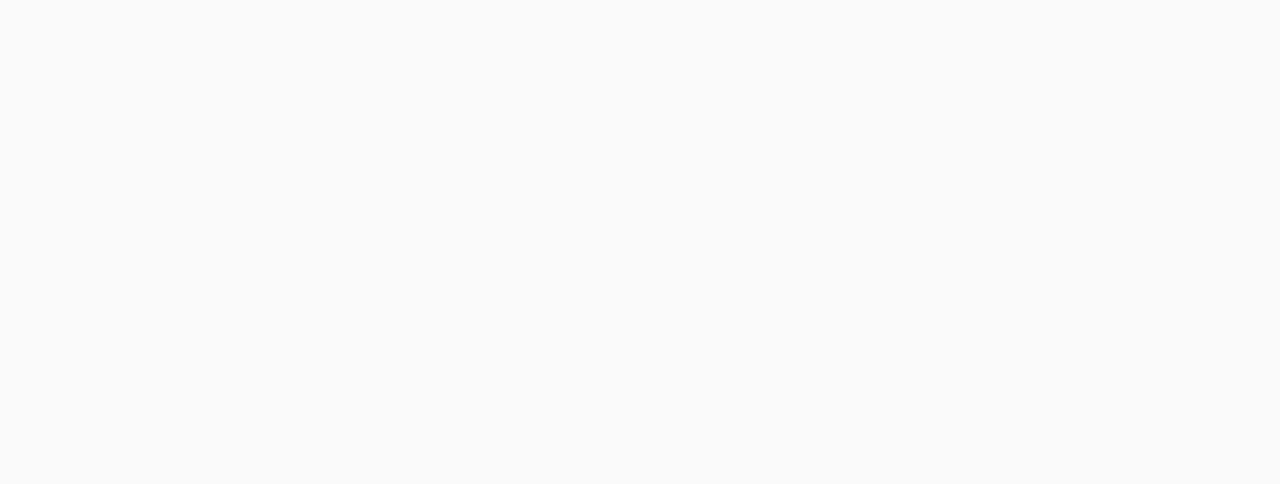
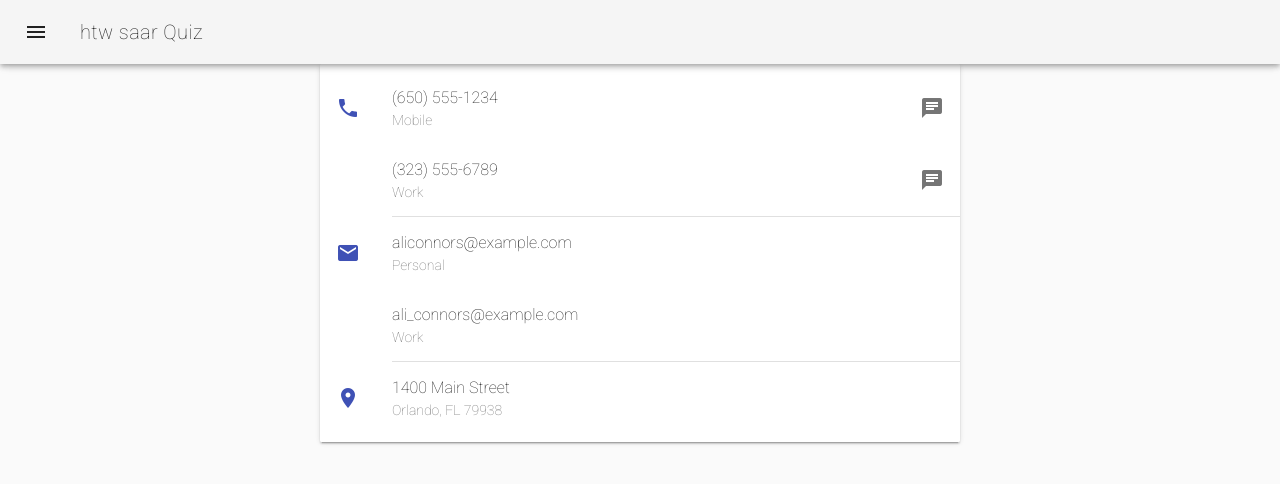
Before and after one commit to mariusbackes/htw-quiz, a Vue app in the folder app/client/: page /#/user in a window 1280 px wide. Shown: the top 484 px of the page. Built offline with nearby package versions, Linux system fonts and the light colour scheme.

Commit message:
navigation drawer in view

```diff
--- a/app/client/src/components/NavigationBar.vue
+++ b/app/client/src/components/NavigationBar.vue
@@ -1,11 +1,53 @@
 <template>
+  <div>
+    <v-navigation-drawer :clipped="clipped" v-model="drawer" enable-resize-watcher app>
+      <v-list>
+        <v-list-tile
+          v-for="item in items"
+          :key="item.title"
+          :to="item.path">
+          <v-list-tile-action>
+            <v-icon>{{ item.icon }}</v-icon>
+          </v-list-tile-action>
 
+          <v-list-tile-content>
+            <v-list-tile-title>{{ item.title }}</v-list-tile-title>
+          </v-list-tile-content>
+        </v-list-tile>
+      </v-list>
+    </v-navigation-drawer>
+    <v-toolbar fixed app :clipped-left="clipped">
+      <v-toolbar-side-icon @click.stop="drawer = !drawer"></v-toolbar-side-icon>
+      <v-toolbar-title>htw saar Quiz</v-toolbar-title>
+      <v-spacer></v-spacer>
+    </v-toolbar>
+    <v-content>
+      <router-view></router-view>
+    </v-content>
+  </div>
 </template>
 
 <script>
-    export default {
-        name: "NavigationBar"
+  export default {
+    name: "NavigationBar",
+    data() {
+      return {
+        drawer: false,
+        clipped: false,
+        items: [
+          { title: 'Home', icon: 'dashboard', path: '/home'  },
+          { title: 'Spiel', icon: 'games', path: '/game' },
+          { title: 'Highscore', icon: 'score', path: '/highscore' },
+          { title: 'Account', icon: 'account_box', path: '/user' },
+        ]
+      }
+    },
+    methods: {
+      openPage(path) {
+        this.$router.push(path);
+      }
     }
+  }
 </script>
 
 <style scoped>
--- a/app/client/src/pages/Game.vue
+++ b/app/client/src/pages/Game.vue
@@ -1,11 +1,19 @@
 <template>
-  <h1>Game</h1>
+  <div>
+    <NavigationBar />
+    <h1>Spiel</h1>
+  </div>
 </template>
 
 <script>
-    export default {
-        name: "Game"
+  import NavigationBar from '../components/NavigationBar';
+
+  export default {
+    name: "Game",
+    components: {
+      NavigationBar
     }
+  }
 </script>
 
 <style scoped>
--- a/app/client/src/pages/Highscore.vue
+++ b/app/client/src/pages/Highscore.vue
@@ -1,11 +1,19 @@
 <template>
-  <h1>Highscore</h1>
+  <div>
+    <NavigationBar />
+    <h1>Highscore</h1>
+  </div>
 </template>
 
 <script>
-    export default {
-        name: "Highscore"
-    }
+  import NavigationBar from '../components/NavigationBar';
+
+  export default {
+    name: "Highscore",
+    components: {
+      NavigationBar
+    },
+  }
 </script>
 
 <style scoped>
--- a/app/client/src/pages/Home.vue
+++ b/app/client/src/pages/Home.vue
@@ -1,10 +1,18 @@
 <template>
-  <h1>Home</h1>
+  <div>
+    <NavigationBar />
+    <h1>Hallo</h1>
+  </div>
 </template>
 
 <script>
+  import NavigationBar from '../components/NavigationBar';
+
   export default {
     name: 'Home',
+    components: {
+      NavigationBar
+    },
     data () {
       return {
 
--- a/app/client/src/pages/Login.vue
+++ b/app/client/src/pages/Login.vue
@@ -119,7 +119,6 @@
             email: this.email,
             password: this.password
           };
-          console.log(login_obj);
           userService.login(login_obj).then((response) => {
             if(response.success){
               this.$router.push('/home');
@@ -144,6 +143,11 @@
               this.showRegisterModal = false;
               user.user_id = response.user_id;
               user.password = this.password;
+              user.registered_at = response.registered_at;
+              user.last_login = response.last_login;
+              user.completed_games = 0;
+              user.reached_points = 0;
+              user.admin = false;
               // Localstorage speichern und im GlobalService als temporäre Variable
               localStorage.setItem('user', JSON.stringify(user));
               globalService.setUser(user);
--- a/app/client/src/pages/User.vue
+++ b/app/client/src/pages/User.vue
@@ -1,11 +1,103 @@
 <template>
+  <div>
+    <NavigationBar />
+    <v-layout row>
+      <v-flex xs12 sm6 offset-sm3>
+        <v-card>
+          <v-list two-line>
+            <v-list-tile @click="">
+              <v-list-tile-action>
+                <v-icon color="indigo">phone</v-icon>
+              </v-list-tile-action>
 
+              <v-list-tile-content>
+                <v-list-tile-title>(650) 555-1234</v-list-tile-title>
+                <v-list-tile-sub-title>Mobile</v-list-tile-sub-title>
+              </v-list-tile-content>
+
+              <v-list-tile-action>
+                <v-icon>chat</v-icon>
+              </v-list-tile-action>
+            </v-list-tile>
+
+            <v-list-tile @click="">
+              <v-list-tile-action></v-list-tile-action>
+
+              <v-list-tile-content>
+                <v-list-tile-title>(323) 555-6789</v-list-tile-title>
+                <v-list-tile-sub-title>Work</v-list-tile-sub-title>
+              </v-list-tile-content>
+
+              <v-list-tile-action>
+                <v-icon>chat</v-icon>
+              </v-list-tile-action>
+            </v-list-tile>
+
+            <v-divider inset></v-divider>
+
+            <v-list-tile @click="">
+              <v-list-tile-action>
+                <v-icon color="indigo">mail</v-icon>
+              </v-list-tile-action>
+
+              <v-list-tile-content>
+                <v-list-tile-title>aliconnors@example.com</v-list-tile-title>
+                <v-list-tile-sub-title>Personal</v-list-tile-sub-title>
+              </v-list-tile-content>
+            </v-list-tile>
+
+            <v-list-tile @click="">
+              <v-list-tile-action></v-list-tile-action>
+
+              <v-list-tile-content>
+                <v-list-tile-title>ali_connors@example.com</v-list-tile-title>
+                <v-list-tile-sub-title>Work</v-list-tile-sub-title>
+              </v-list-tile-content>
+            </v-list-tile>
+
+            <v-divider inset></v-divider>
+
+            <v-list-tile @click="">
+              <v-list-tile-action>
+                <v-icon color="indigo">location_on</v-icon>
+              </v-list-tile-action>
+
+              <v-list-tile-content>
+                <v-list-tile-title>1400 Main Street</v-list-tile-title>
+                <v-list-tile-sub-title>Orlando, FL 79938</v-list-tile-sub-title>
+              </v-list-tile-content>
+            </v-list-tile>
+          </v-list>
+        </v-card>
+      </v-flex>
+    </v-layout>
+  </div>
 </template>
 
 <script>
-    export default {
-        name: "User"
+  import NavigationBar from '../components/NavigationBar';
+  import globalService from '../services/global.service';
+
+  export default {
+    name: "User",
+    components: {
+      NavigationBar
+    },
+    data(){
+      return {
+        user: null
+      }
+    },
+    methods: {
+      getUserData() {
+        this.user = globalService.getUser();
+        console.log(this.user);
+      }
+    },
+    mounted() {
+      this.getUserData();
     }
+  }
 </script>
 
 <style scoped>
--- a/app/client/src/router.js
+++ b/app/client/src/router.js
@@ -4,6 +4,7 @@
 import Home from './pages/Home'
 import Game from './pages/Game'
 import Highscore from './pages/Highscore'
+import User from './pages/User'
 
 Vue.use(Router);
 
@@ -28,6 +29,11 @@
       path: '/highscore',
       name: 'Highscore',
       component: Highscore
+    },
+    {
+      path: '/user',
+      name: 'User',
+      component: User
     }
   ]
 })
```
Also changed, not shown: 1 other file (tests, documents, lock files or other folders).
